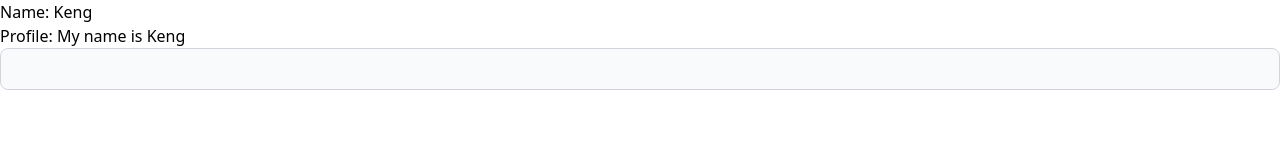
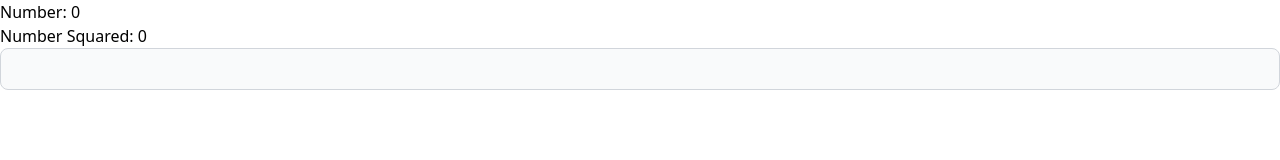
Before and after one commit to soAcademy/workshop-state-and-event, a React (Create React App) app: page / in a window 1280 px wide. Shown: the top 160 px of the page. Built offline with nearby package versions, Linux system fonts and the light colour scheme.

Commit message:
feat: add solution for Effect3

```diff
--- a/src/App.js
+++ b/src/App.js
@@ -51,8 +51,8 @@
 
 // import Effect1 from "./Effects/Effect1";
 // import Effect1_1 from "./Effects/Effect1_1";
-import Effect2 from "./Effects/Effect2";
-// import Effect3 from "./Effects/Effect3";
+// import Effect2 from "./Effects/Effect2";
+import Effect3 from "./Effects/Effect3";
 // import Effect4 from "./Effects/Effect4";
 // import Effect5 from "./Effects/Effect5";
 // import Effect6 from "./Effects/Effect6";
@@ -85,8 +85,8 @@ const App = () => {
 
       {/* <Effect1 /> */}
       {/* <Effect1_1 /> */}
-      <Effect2 />
-      {/* <Effect3 /> */}
+      {/* <Effect2 /> */}
+      <Effect3 />
       {/* <Effect4 /> */}
       {/* <Effect5 /> */}
       {/* <Effect6 /> */}
--- /dev/null
+++ b/src/Effects/Effect3.js
@@ -0,0 +1,25 @@
+import { useState, useEffect } from "react";
+
+const Effect3 = () => {
+  const [num, setNum] = useState(0);
+  const [numSq, setNumSq] = useState(0);
+
+  useEffect(() => {
+    setNumSq(num ** 2);
+  }, [num]);
+
+  return (
+    <>
+      <div>Number: {num}</div>
+      <div>Number Squared: {numSq}</div>
+      <input
+        type="number"
+        className="bg-gray-50 border border-gray-300 text-gray-900 text-sm rounded-lg focus:ring-blue-500 focus:border-blue-500 block w-full p-2.5 dark:bg-gray-700 dark:border-gray-600 dark:placeholder-gray-400 dark:text-white dark:focus:ring-blue-500 dark:focus:border-blue-500"
+        placeholder=""
+        onChange={(e) => setNum(e.target.value)}
+      />
+    </>
+  );
+};
+
+export default Effect3;
```
